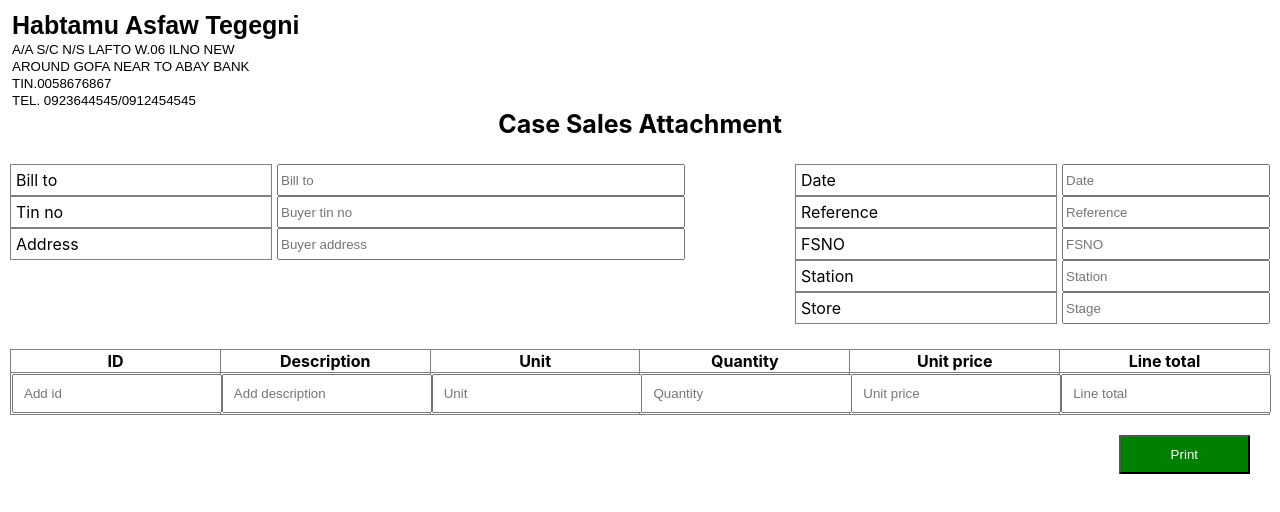
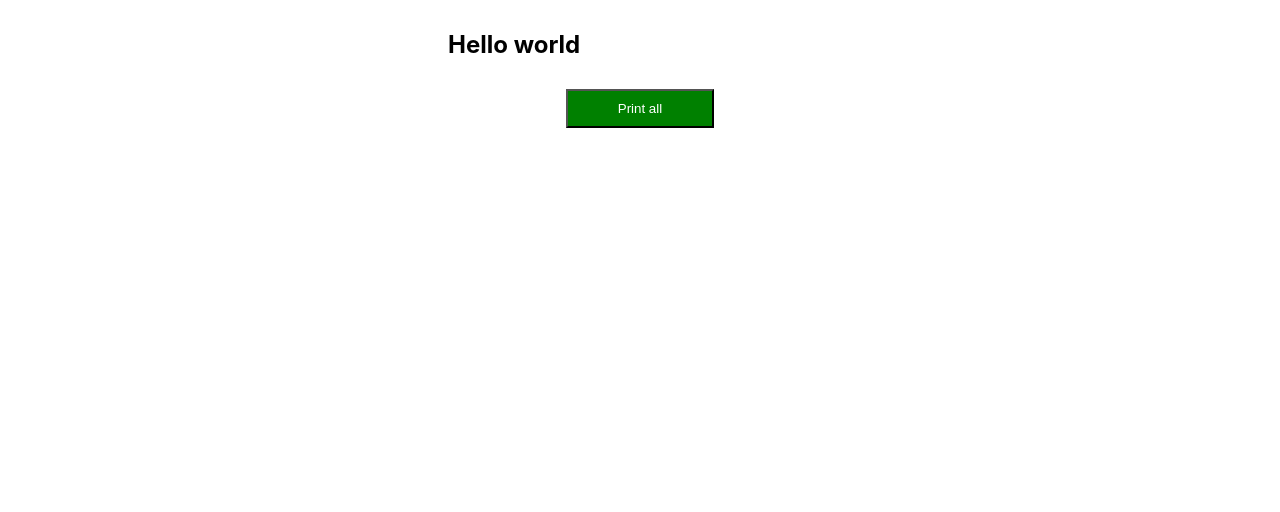
Before and after one commit to messyEthio/messyEthio.github.io, a React (Create React App) app: page /print in a window 1280 px wide. Shown: the top 512 px of the page. Built offline with nearby package versions, Linux system fonts and the light colour scheme.

Commit message:
print is prepared

```diff
--- /dev/null
+++ b/src/components/Print.tsx
@@ -0,0 +1,56 @@
+import "./style.css";
+import { useLocation } from "react-router-dom";
+export interface LocationParams {
+  content: any;
+}
+
+export default function Print() {
+  const location = useLocation();
+  const state: any = location.state;
+
+  const onPrint = () => {
+    console.log("print");
+    const printableDiv: any =
+      document.getElementById("printable_div")?.innerHTML;
+    document.body.innerHTML = printableDiv;
+    window.print();
+    return false;
+  };
+
+  return (
+    <div
+      style={{
+        display: "flex",
+        flexDirection: "column",
+        justifyContent: "center",
+        alignItems: "center",
+      }}
+    >
+      <div
+        id="printable_div"
+        style={{
+          display: "flex",
+          flexDirection: "column",
+          width: "30%",
+          padding: 10,
+        }}
+      >
+        <h2>Hello world</h2>
+      </div>
+      <button
+        onClick={onPrint}
+        style={{
+          backgroundColor: "green",
+          color: "white",
+          cursor: "pointer",
+          paddingTop: 10,
+          paddingBottom: 10,
+          paddingRight: 50,
+          paddingLeft: 50,
+        }}
+      >
+        Print all
+      </button>
+    </div>
+  );
+}
--- a/src/components/Tables/Tables.tsx
+++ b/src/components/Tables/Tables.tsx
@@ -1,9 +1,11 @@
 import React, { useState } from "react";
+import { useNavigate } from "react-router-dom";
 
 import { columns as column } from "./data/columns";
 const Tables = (props: any) => {
   const seller_data = props.sellerData;
   const buyer_data = props.buyerData;
+  const navigate = useNavigate();
 
   let sellerAndBuyerData: any = { ...seller_data, ...buyer_data };
 
@@ -222,6 +224,11 @@ const Tables = (props: any) => {
     });
 
     console.log(sellerTinNo);
+    navigate("/print", {
+      state: {
+        content: content,
+      },
+    });
     /* const contentType = content[0];
     const printContent = `${contentType.type}`;
     const windowUrl = "";
--- /dev/null
+++ b/src/components/style.css
@@ -0,0 +1,9 @@
+.btn {
+  background-color: "green";
+  color: "white";
+  cursor: "pointer";
+  padding-top: 10;
+  padding-bottom: 10;
+  padding-left: 50;
+  padding-right: 50;
+}
--- a/src/index.css
+++ b/src/index.css
@@ -1,13 +1,13 @@
 body {
   margin: 0;
-  font-family: -apple-system, BlinkMacSystemFont, 'Segoe UI', 'Roboto', 'Oxygen',
-    'Ubuntu', 'Cantarell', 'Fira Sans', 'Droid Sans', 'Helvetica Neue',
+  font-family: -apple-system, BlinkMacSystemFont, "Segoe UI", "Roboto", "Oxygen",
+    "Ubuntu", "Cantarell", "Fira Sans", "Droid Sans", "Helvetica Neue",
     sans-serif;
   -webkit-font-smoothing: antialiased;
   -moz-osx-font-smoothing: grayscale;
 }
 
 code {
-  font-family: source-code-pro, Menlo, Monaco, Consolas, 'Courier New',
+  font-family: source-code-pro, Menlo, Monaco, Consolas, "Courier New",
     monospace;
 }
--- a/src/index.tsx
+++ b/src/index.tsx
@@ -1,14 +1,21 @@
-import React from 'react';
-import ReactDOM from 'react-dom';
-import './index.css';
-import App from './App';
-import reportWebVitals from './reportWebVitals';
+import React from "react";
+import ReactDOM from "react-dom";
+import "./index.css";
+import App from "./App";
+import reportWebVitals from "./reportWebVitals";
+import { BrowserRouter, Routes, Route } from "react-router-dom";
+import Print from "./components/Print";
 
 ReactDOM.render(
   <React.StrictMode>
-    <App />
+    <BrowserRouter>
+      <Routes>
+        <Route path="/" element={<App />} />
+        <Route path="/print" element={<Print />} />
+      </Routes>
+    </BrowserRouter>
   </React.StrictMode>,
-  document.getElementById('root')
+  document.getElementById("root")
 );
 
 // If you want to start measuring performance in your app, pass a function
```
